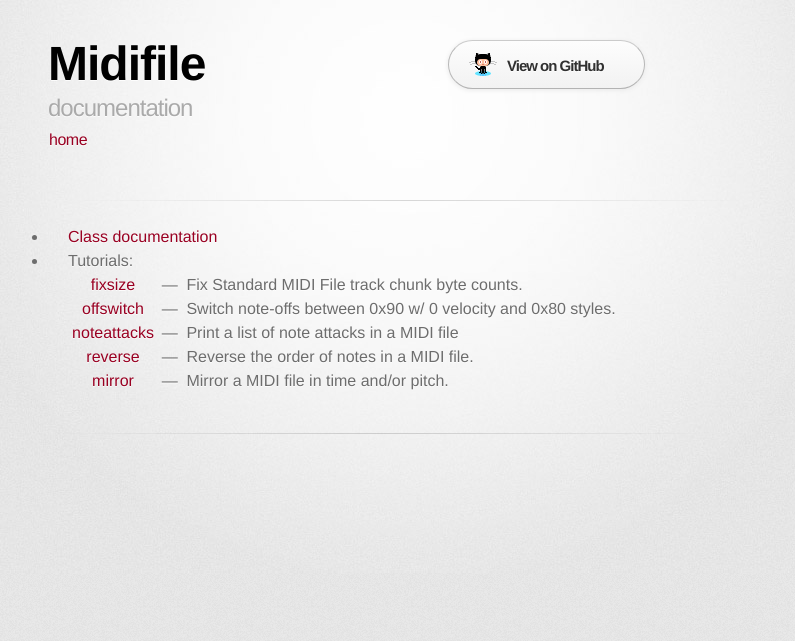
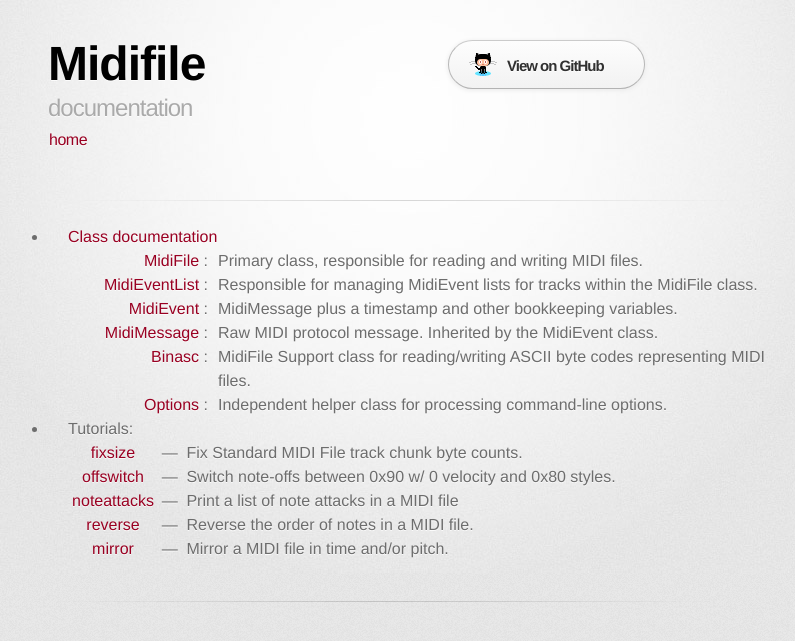
Before and after one commit to craigsapp/midifile, a Jekyll site: the page built from doc/index.html, in a window 1280 px wide. Shown: the top 641 px of the page, without its empty margins (232-1027 px from the left). Built offline with Jekyll 4.4.1, drawn with Linux system fonts in a browser that asks for light colours; some web fonts are replaced; Markdown is read by kramdown in place of the engine named in the settings.

Commit message:
Adjusted documentation.

```diff
--- /dev/null
+++ b/_includes/class/classsummary.html
@@ -0,0 +1,69 @@
+
+<style>
+
+table.classlist,
+table.classlist tr,
+table.classlist td {
+   padding: 0;
+   border: 0;
+}
+
+table.classlist tr td:nth-child(1) {
+   text-align: right;
+   font-weight: 400;
+   width: 140px;
+}
+
+table.classlist tr td:nth-child(1)::after {
+   content: ":";
+}
+
+table.classlist tr td:nth-child(2) {
+   text-align: left;
+   padding-left: 10px;
+}
+
+</style>
+
+
+<table class="classlist" cellpadding="0" cellspacing="0">
+
+<tr valign=top>
+   <td> <a href="/class/MidiFile">MidiFile</a> </td> <td>
+	Primary class, responsible for reading and writing MIDI files.
+   </td>
+</tr>
+
+<tr valign=top>
+   <td> <a href="/class/MidiEventList">MidiEventList</a> </td> <td>
+	Responsible for managing MidiEvent lists for tracks within the MidiFile class.
+   </td>
+</tr>
+
+<tr valign=top>
+   <td> <a href="/class/MidiEvent">MidiEvent</a> </td> <td>
+	MidiMessage plus a timestamp and other bookkeeping
+	variables.
+   </td>
+</tr>
+
+<tr valign=top>
+   <td> <a href="/class/MidiMessage">MidiMessage</a> </td> <td>
+	Raw MIDI protocol message.  Inherited by the MidiEvent class.
+   </td>
+</tr>
+
+<tr valign=top>
+   <td> <a href="/class/Binasc">Binasc</a> </td> <td>
+	MidiFile Support class for reading/writing
+	ASCII byte codes representing MIDI files.
+   </td>
+</tr>
+
+<tr valign=top>
+   <td> <a href="/class/Options">Options</a> </td> <td>
+	Independent helper class for processing command-line options.
+   </td>
+</tr>
+
+</table>
--- a/doc/index.html
+++ b/doc/index.html
@@ -8,7 +8,13 @@ breadcrumbs: [
 
 
 <ul>
-<li> <a href="../class">Class documentation</a></li>
+
+<li> <a href="../class">Class documentation</a>
+{% include class/classsummary.html %}
+</li>
+
 <li> <b>Tutorials</b>:
 {% include tutorial/tutoriallist.html %}
+</li>
+
 </ul>
```
Also changed, not shown: class/MidiMessage/index.md (+3 -2 lines), class/index.md (+1 -68 lines).
